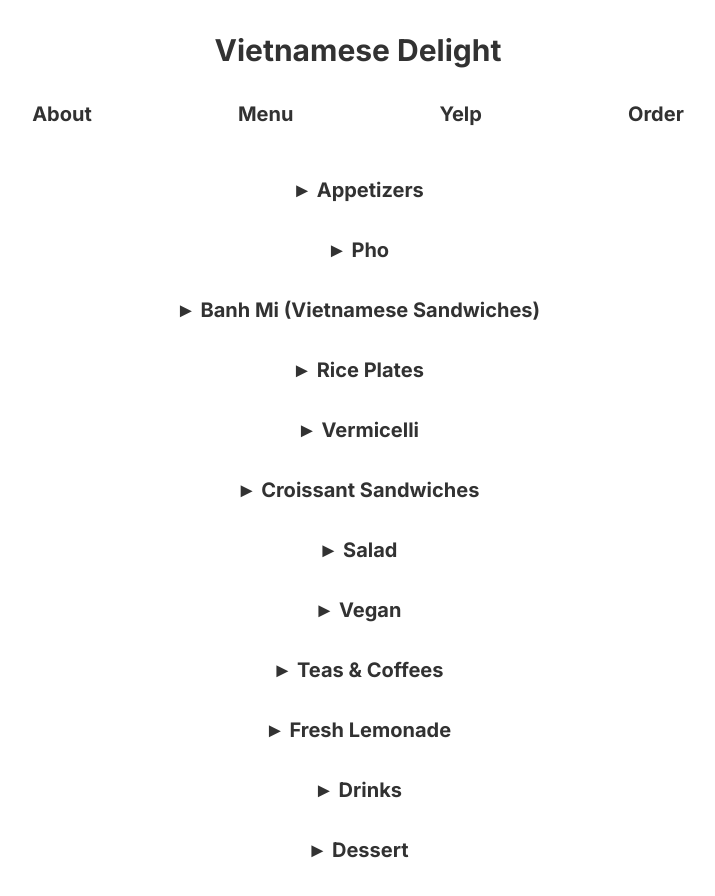
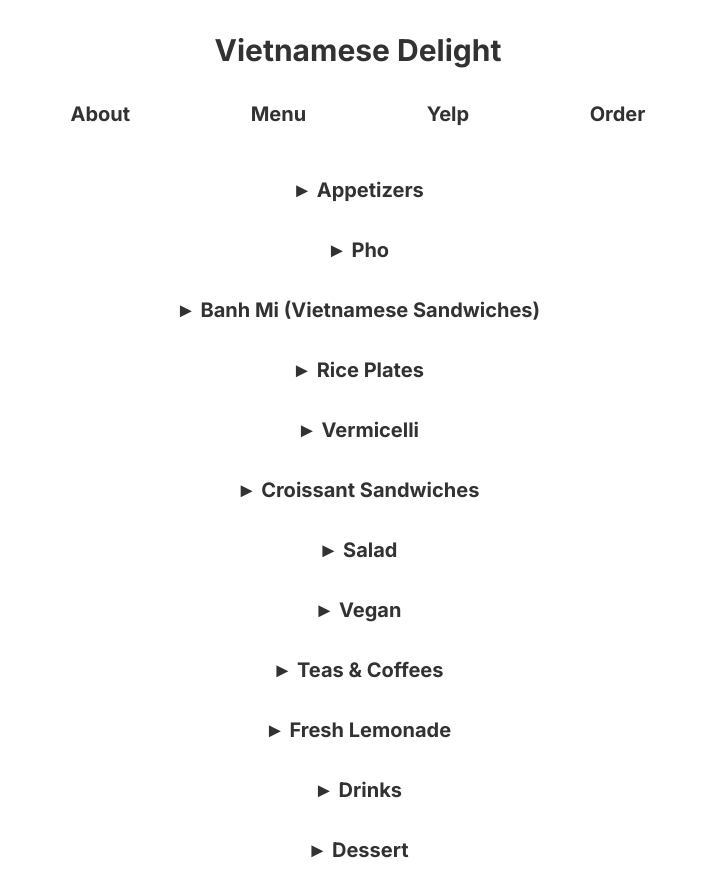
Before and after one commit to zhjngli/vietnamese-delight, a Next.js app: page / in a window 1280 px wide. Shown: the top 896 px of the page, without its empty margins (282-997 px from the left). Built offline with nearby package versions, Linux system fonts and the light colour scheme.

Commit message:
fix hydration error, add div padding

```diff
--- a/src/app/layout.tsx
+++ b/src/app/layout.tsx
@@ -13,13 +13,12 @@ export default function RootLayout({
   children: React.ReactNode;
 }>) {
   return (
-    <html lang="en">
-      <body
+    <div
       className={`${inter.className} mx-auto max-w-5xl px-6 sm:px-8 lg:px-12`}
     >
       <RestaurantTitle name="Vietnamese Delight" />
       <main className="text-center mb-12">
-          <div className="flex justify-evenly items-center mb-4">
+        <div className="flex justify-evenly items-center mb-4 md:px-8 lg:px-16">
           <h2 className="text-xl font-bold mb-4 px-2">
             <Link href="/about" className="hover:underline">
               About
@@ -55,7 +54,6 @@ export default function RootLayout({
       </main>
       <SpeedInsights />
       <Analytics />
-      </body>
-    </html>
+    </div>
   );
 }
```
Lines whose indentation alone changed are shown as unchanged.
